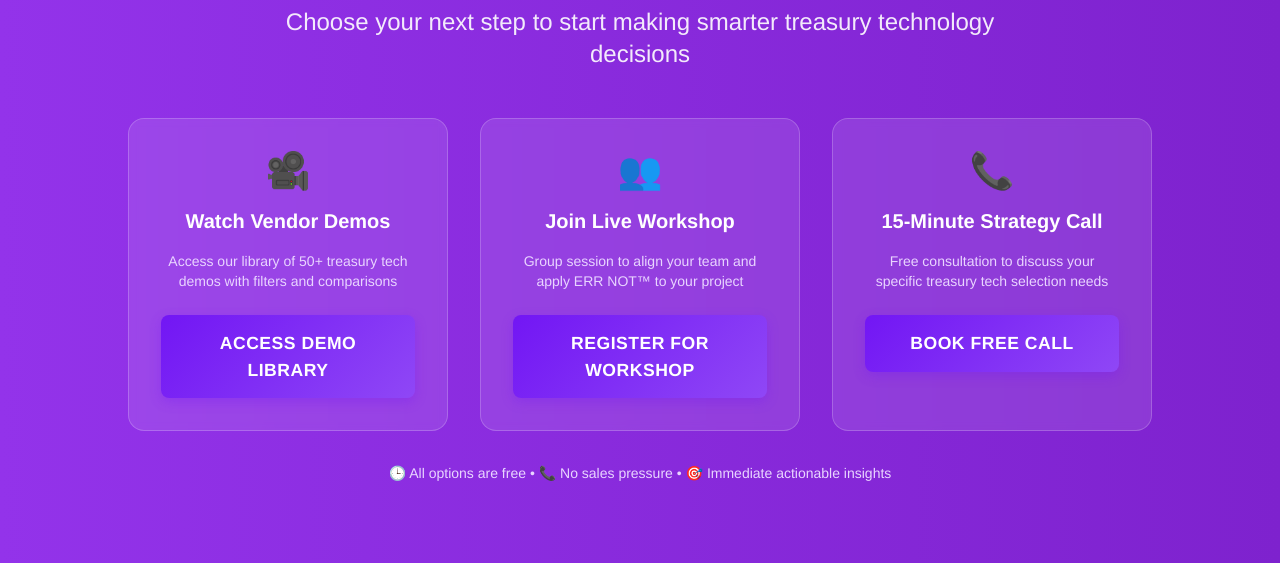
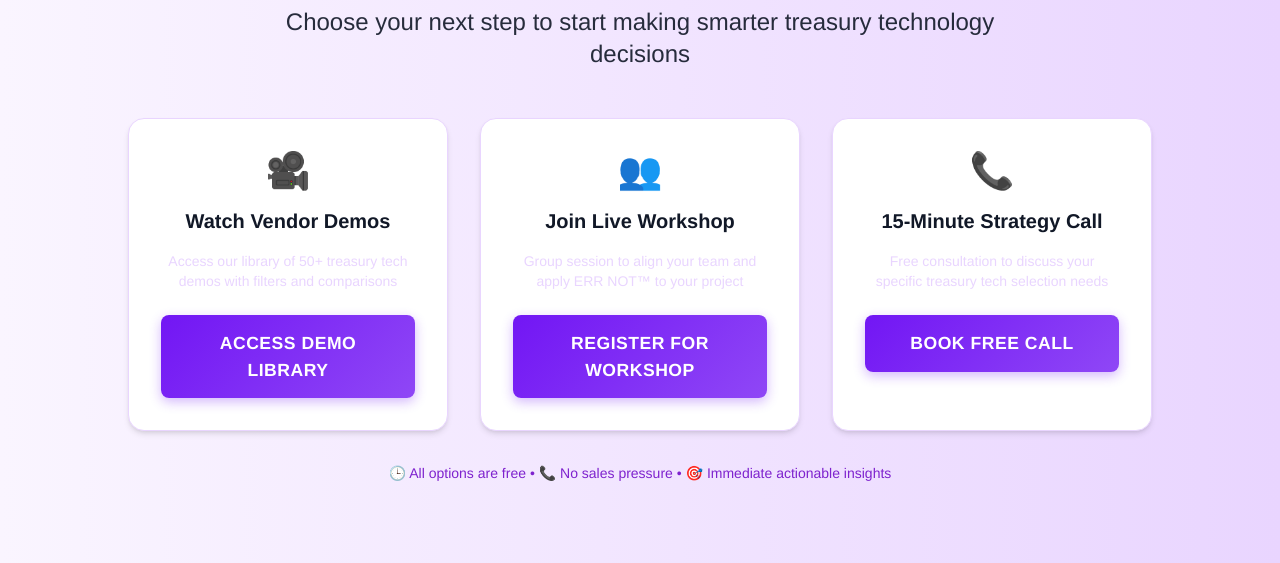
Before and after one commit to RealTreasury/ERRNOT, a plain HTML site: page index.html in a window 1280 px wide. Shown: the part 4410-4973 px from the top of the page. Drawn offline with nearby package versions, Linux system fonts and the light colour scheme.

Commit message:
Improve final CTA readability

```diff
--- a/index.html
+++ b/index.html
@@ -478,10 +478,10 @@
     </section>
 
     <!-- Final CTA Section - Three Clear Options -->
-    <section class="bg-gradient-to-r from-purple-600 to-purple-700 section-padding">
-        <div class="container mx-auto px-6 text-center text-white">
+    <section class="bg-gradient-to-r from-purple-50 to-purple-200 section-padding">
+        <div class="container mx-auto px-6 text-center text-gray-900">
             <h2 class="text-4xl md:text-5xl font-bold mb-6">
-                Ready to Apply the <span class="text-purple-200">ERR NOT™</span> Method?
+                Ready to Apply the <span class="text-purple-700">ERR NOT™</span> Method?
             </h2>
             <p class="text-xl md:text-2xl mb-12 max-w-3xl mx-auto opacity-90">
                 Choose your next step to start making smarter treasury technology decisions
@@ -490,40 +490,40 @@
             <!-- Three Clear CTAs -->
             <div class="grid grid-cols-1 md:grid-cols-3 gap-8 max-w-5xl mx-auto">
                 <!-- Option 1: Demo Access -->
-                <div class="bg-white bg-opacity-10 backdrop-blur-sm rounded-2xl p-8 border border-white border-opacity-20">
+                <div class="bg-white rounded-2xl p-8 border border-purple-200 shadow-md">
                     <div class="text-4xl mb-4">🎥</div>
                     <h3 class="text-xl font-bold mb-4">Watch Vendor Demos</h3>
                     <p class="text-purple-200 mb-6 text-sm">Access our library of 50+ treasury tech demos with filters and comparisons</p>
-                    <button class="open-video-modal w-full bg-white bg-opacity-90 text-purple-700 hover:bg-white">
+                    <button class="open-video-modal w-full">
                         Access Demo Library
                     </button>
                 </div>
 
                 <!-- Option 2: Workshop -->
-                <div class="bg-white bg-opacity-10 backdrop-blur-sm rounded-2xl p-8 border border-white border-opacity-20">
+                <div class="bg-white rounded-2xl p-8 border border-purple-200 shadow-md">
                     <div class="text-4xl mb-4">👥</div>
                     <h3 class="text-xl font-bold mb-4">Join Live Workshop</h3>
                     <p class="text-purple-200 mb-6 text-sm">Group session to align your team and apply ERR NOT™ to your project</p>
                     <a href="mailto:workshop@realtreasury.com?subject=Workshop Registration Interest"
-                       class="open-video-modal w-full bg-white bg-opacity-90 text-purple-700 hover:bg-white text-center block">
+                       class="open-video-modal w-full text-center block">
                         Register for Workshop
                     </a>
                 </div>
 
                 <!-- Option 3: 15-Min Call -->
-                <div class="bg-white bg-opacity-10 backdrop-blur-sm rounded-2xl p-8 border border-white border-opacity-20">
+                <div class="bg-white rounded-2xl p-8 border border-purple-200 shadow-md">
                     <div class="text-4xl mb-4">📞</div>
                     <h3 class="text-xl font-bold mb-4">15-Minute Strategy Call</h3>
                     <p class="text-purple-200 mb-6 text-sm">Free consultation to discuss your specific treasury tech selection needs</p>
                     <a href="https://outlook.office.com/book/RealTreasuryMeeting@realtreasury.com/s/LgF7vpFIP0qANup2hPHi_g2"
                        target="_blank"
-                       class="open-video-modal w-full bg-white bg-opacity-90 text-purple-700 hover:bg-white text-center block">
+                       class="open-video-modal w-full text-center block">
                         Book Free Call
                     </a>
                 </div>
             </div>
 
-            <p class="text-purple-200 mt-8 text-sm">
+            <p class="text-purple-700 mt-8 text-sm">
                 🕒 All options are free • 📞 No sales pressure • 🎯 Immediate actionable insights
             </p>
         </div>
```
